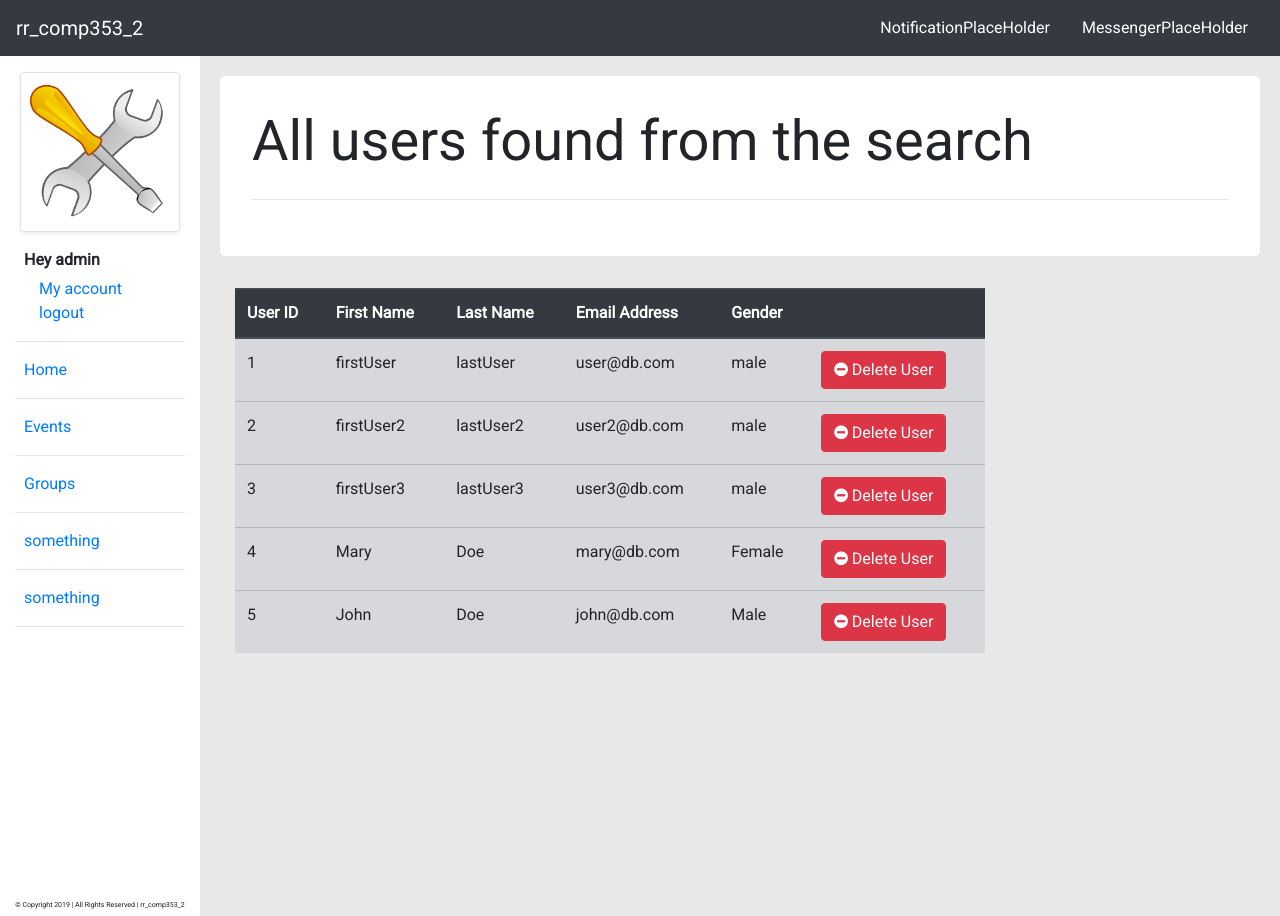
After one commit to lokevin88/comp353, a PHP site: page /comp353/src/pages/listOfUser-page.php in a window 1280 px wide. The commit adds this page. Run offline with PHP 8.4, Linux system fonts and the light colour scheme; a user stored in the database is signed in; data comes from the database, SQL or seed files in the repository.

Commit message:
#42 able to search for users and delete them

```diff
--- a/src/libs/user.php
+++ b/src/libs/user.php
@@ -441,5 +441,39 @@
             $insert_RepliesToPosts =  mysqli_query($this->db_connection, "INSERT INTO group_posts_replies (gPostsID, content, timeOfPosting, userWhoPosted) VALUES
                                                                     ('$postsID', '$ignore_special_characters_body_content', '$created_at', '$username')");
         }
+
+        function getAllCorrespondingUsers($keywords) {
+            if(sizeof($keywords) == 1) {
+                $words = $keywords[0];
+                if(strlen($words) == 0) {
+                    $query = mysqli_query($this->db_connection, "SELECT *
+                                                                 FROM user");
+                } else {
+                    $query = mysqli_query($this->db_connection, "SELECT *
+                                                                 FROM user
+                                                                 WHERE firstName like '%$words%' OR lastName like '%$words%'");
+                }
+            } else {
+                $first = $keywords[0];
+                $second = $keywords[1];
+                $query = mysqli_query($this->db_connection, "SELECT *
+                                                             FROM user
+                                                             WHERE (firstName like '%$first%' AND lastName like '%$second%')
+                                                             OR (firstName like '%$second%' AND lastName like '%$first%')");
+            }
+            $users_num_rows = mysqli_num_rows($query);
+            if($users_num_rows) {
+                return mysqli_fetch_all($query, MYSQLI_ASSOC);
+            }
+            else {
+                return [];
+            }
+        }
+
+        function deleteUser($userID) {
+            $query = mysqli_query($this->db_connection, "DELETE
+                                                         FROM user
+                                                         WHERE userID = $userID");
+        }
     }
 ?>
--- a/src/pages/group-details-page.php
+++ b/src/pages/group-details-page.php
@@ -29,6 +29,7 @@
     $group_all_member_posting = $group->getAllPostsFromGroup($groupID);
     $count_all_member_posting = count($group_all_member_posting);
 
+    //All the POST requests for deleting member/group and submit posts
     if(isset($_POST['deleteMember'])) {
         $memberUserID = $_POST['deleteMember'];
         $group->deleteMember($memberUserID);
@@ -46,7 +47,7 @@
 
         $user->submitGroupPosts($groupID, $body_content);
         navigateTo("/comp353/src/pages/group-details-page.php?groupID=$groupID");
-      }
+    }
 
 ?>
 
--- /dev/null
+++ b/src/pages/listOfUser-page.php
@@ -0,0 +1,89 @@
+<?php
+    require $_SERVER['DOCUMENT_ROOT'] . '/comp353/src/shared/navbar.php';
+
+    include $_SERVER['DOCUMENT_ROOT'] . '/comp353/src/libs/user.php';
+    $user = new User($databaseConnection, $user_email);
+
+    $words = "";
+    //Checks if something have been sent from the search on the account-page.php
+    if(isset($_POST['search'])) {
+        $words = $_POST['searchWords'];
+    }
+    if(isset($_POST['deleteUser'])) {
+        $userID = $_POST['deleteUser'];
+        $user->deleteUser($userID);
+        navigateTo("/comp353/src/pages/listOfUser-page.php");
+    }
+    //Gets all the users from the search
+    $keywords = explode(" ", $words);
+    $allCorrespondingUsers = $user->getAllCorrespondingUsers($keywords);
+    $count_all_corresponding_users = count($allCorrespondingUsers);
+  ?>
+
+<div class="main-body">
+
+  <?php
+    $placeholderTitle = "All users found from the search";
+    include $_SERVER['DOCUMENT_ROOT'] . '/comp353/src/components/banner-component.php';
+  ?>
+
+  <div class="row-nomargin">
+    <div class="col-lg-9"> <!-- change grid size accordingly from the 12 grid -->
+        <?php if($count_all_corresponding_users == 0): ?>
+        <div class="card">
+            <div class="card-body">
+                No users matched the names that you searched for
+            </div>
+        </div>
+        <?php else : ?>
+
+        <div class="table-responsive pendingTable">
+            <table class="table">
+                <thead class="thead-dark">
+                    <tr>
+                        <th scope="col">User ID</th>
+                        <th scope="col">First Name</th>
+                        <th scope="col">Last Name</th>
+                        <th scope="col">Email Address</th>
+                        <th scope="col">Gender</th>
+                        <th scope="col"></th>
+                    </tr>
+                </thead>
+                <tbody>
+
+                    <form action="listOfUser-page.php" method="post">
+                        <?php
+                            foreach($allCorrespondingUsers as $row):
+                        ?>
+                        <tr class="table-secondary">
+                            <td><?php echo $row['userID']; ?></td>
+                            <td><?php echo $row['firstName']; ?></td>
+                            <td><?php echo $row['lastName']; ?></td>
+                            <td><?php echo $row['emailAddress']; ?></td>
+                            <td><?php echo $row['gender']; ?></td>
+                            <td>
+                                <button type="submit" name="deleteUser" class="btn btn-danger"
+                                    value="<?php echo $row['userID']; ?>">
+                                    <i class="fa fa-minus-circle"></i> Delete User
+                                </button>
+                            </td>
+                        </tr>
+                        <?php endforeach; ?>
+                    </form>
+                </tbody>
+            </table>
+        </div>
+
+        <?php endif; ?>
+    </div>
+    <div class="col-lg-3"> <!-- change grid size accordingly from the 12 grid -->
+      <!-- right side bar -->
+    </div>
+  </div>
+</div>
+
+<?php
+
+    //  always import from above here
+    require $_SERVER['DOCUMENT_ROOT'] . '/comp353/src/shared/jsScript.php';
+  ?>
--- a/src/shared/navbar.php
+++ b/src/shared/navbar.php
@@ -56,7 +56,7 @@
       </div>
       <div class="row px-4 logout">
         <div class="col-md-12">
-          <a href="/comp353/src/shared/account.php" class="stretched-link">My account</a>
+          <a href="/comp353/src/pages/account-page.php" class="stretched-link">My account</a>
         </div>
         <div class="col-md-12">
           <a href="/comp353/src/shared/logout.php">logout</a>
```
Also changed, not shown: src/pages/account-page.php (renamed from src/shared/account.php, +20 -10 lines).
